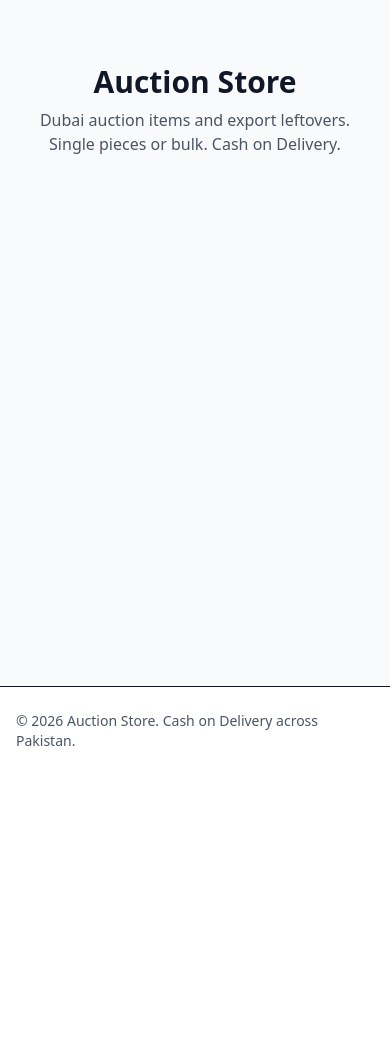
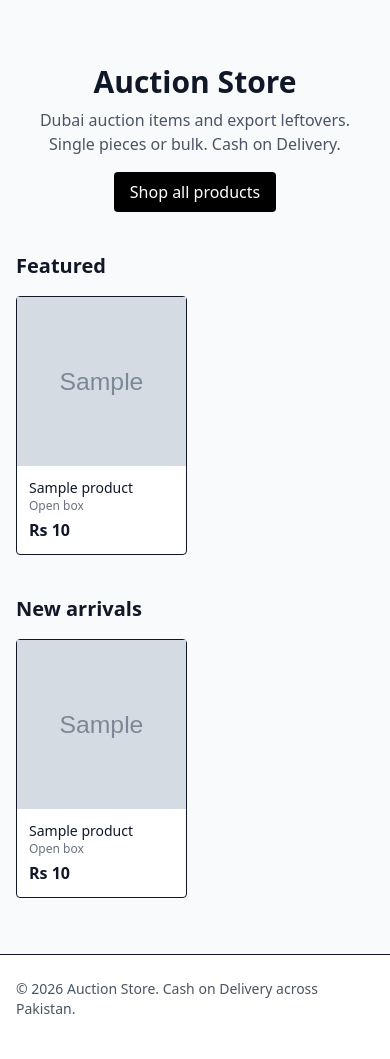
Before and after one commit to Thireb/auction-store, a Django app: page / in a window 390 px wide. Shown: the part 53-1112 px from the top of the page. Before the commit the page ends 799 px from the top, so only its background shows below. Run offline with Django 5.2, Linux system fonts and the light colour scheme; tables that the repository leaves empty hold one stand-in row (values such as "Sample post"); grey boxes marked "Sample" are stand-in pictures; some libraries are stand-ins or nearby versions.

Commit message:
Add product list, category and product pages
Co-Authored-By: Claude Opus 5.5 <noreply@anthropic.com>
Claude-Session: https://claude.ai/code/session_012tAWxyUEANiVhZb2W1V5sd

```diff
--- /dev/null
+++ b/apps/catalog/context_processors.py
@@ -0,0 +1,10 @@
+from .models import Category
+
+
+def nav_categories(request):
+    """Top-level categories for the site menu. Lazy, so pages that do not show it pay nothing."""
+    return {
+        "nav_categories": Category.objects.filter(parent__isnull=True, is_active=True).only(
+            "name", "slug"
+        )
+    }
--- /dev/null
+++ b/apps/catalog/templates/catalog/partials/breadcrumbs.html
@@ -0,0 +1,4 @@
+<nav class="text-sm text-gray-500 mb-4">
+  <a href="{% url 'catalog:product_list' %}">All products</a>
+  {% for crumb in breadcrumbs %} / <a href="{{ crumb.get_absolute_url }}">{{ crumb.name }}</a>{% endfor %}
+</nav>
--- /dev/null
+++ b/apps/catalog/templates/catalog/partials/product_card.html
@@ -0,0 +1,14 @@
+{% load money %}
+<a href="{{ product.get_absolute_url }}" class="block bg-white rounded border hover:shadow">
+  <div class="aspect-square bg-gray-100 flex items-center justify-center overflow-hidden">
+    {% with image=product.main_image %}
+      {% if image %}<img src="{{ image.image.url }}" alt="{{ image.alt_text|default:product.title }}" class="object-cover w-full h-full" loading="lazy">
+      {% else %}<span class="text-gray-400 text-sm">No image</span>{% endif %}
+    {% endwith %}
+  </div>
+  <div class="p-3">
+    <p class="text-sm font-medium line-clamp-2">{{ product.title }}</p>
+    <p class="text-xs text-gray-500">{{ product.get_condition_display }}</p>
+    {% if product.min_price is not None %}<p class="mt-1 font-semibold">{% if product.active_variants|length > 1 %}From {% endif %}{{ product.min_price|rupees }}</p>{% endif %}
+  </div>
+</a>
--- /dev/null
+++ b/apps/catalog/urls.py
@@ -0,0 +1,11 @@
+from django.urls import path
+
+from . import views
+
+app_name = "catalog"
+
+urlpatterns = [
+    path("products/", views.product_list, name="product_list"),
+    path("c/<slug:slug>/", views.category_detail, name="category"),
+    path("p/<slug:slug>/", views.product_detail, name="product"),
+]
--- /dev/null
+++ b/apps/catalog/views.py
@@ -0,0 +1,62 @@
+from django.core.paginator import Paginator
+from django.db.models import Prefetch
+from django.shortcuts import get_object_or_404, render
+
+from .models import Category, Product, ProductImage, Variant
+
+PAGE_SIZE = 24
+
+
+def product_queryset():
+    return (
+        Product.objects.visible()
+        .select_related("category", "brand")
+        .prefetch_related(
+            Prefetch("variants", queryset=Variant.objects.filter(is_active=True)),
+            Prefetch("images", queryset=ProductImage.objects.order_by("sort_order", "pk")),
+        )
+    )
+
+
+def _render_list(request, products, context):
+    page = Paginator(products, PAGE_SIZE).get_page(request.GET.get("page"))
+    context.update({"page_obj": page, "products": page.object_list})
+    return render(request, "catalog/product_list.html", context)
+
+
+def product_list(request):
+    return _render_list(request, product_queryset(), {"title": "All products"})
+
+
+def category_detail(request, slug):
+    category = get_object_or_404(Category, slug=slug, is_active=True)
+    products = product_queryset().filter(category_id__in=category.descendant_ids())
+    context = {
+        "title": category.name,
+        "category": category,
+        "breadcrumbs": category.ancestors(),
+        "subcategories": category.children.filter(is_active=True),
+    }
+    return _render_list(request, products, context)
+
+
+def product_detail(request, slug):
+    product = get_object_or_404(product_queryset(), slug=slug)
+    variants = product.active_variants()
+    context = {
+        "product": product,
+        "variants": variants,
+        "variant_data": [
+            {
+                "id": v.pk,
+                "name": v.name,
+                "price": int(v.price),
+                "compare": int(v.compare_at_price) if v.compare_at_price else None,
+            }
+            for v in variants
+        ],
+        "images": list(product.images.all()),
+        "attributes": product.attribute_values(),
+        "breadcrumbs": product.category.ancestors(include_self=True),
+    }
+    return render(request, "catalog/product_detail.html", context)
--- a/apps/core/templates/core/home.html
+++ b/apps/core/templates/core/home.html
@@ -4,5 +4,20 @@
   <section class="py-10 text-center">
     <h1 class="text-3xl font-bold">{{ STORE_NAME }}</h1>
     <p class="mt-2 text-gray-600">Dubai auction items and export leftovers. Single pieces or bulk. Cash on Delivery.</p>
+    <a href="{% url 'catalog:product_list' %}" class="inline-block mt-4 px-4 py-2 rounded bg-black text-white">Shop all products</a>
   </section>
+
+  {% if featured %}
+    <h2 class="text-xl font-bold">Featured</h2>
+    <div class="mt-4 grid grid-cols-2 md:grid-cols-4 gap-4">
+      {% for product in featured %}{% include "catalog/partials/product_card.html" %}{% endfor %}
+    </div>
+  {% endif %}
+
+  {% if latest %}
+    <h2 class="mt-10 text-xl font-bold">New arrivals</h2>
+    <div class="mt-4 grid grid-cols-2 md:grid-cols-4 gap-4">
+      {% for product in latest %}{% include "catalog/partials/product_card.html" %}{% endfor %}
+    </div>
+  {% endif %}
 {% endblock %}
--- a/apps/core/views.py
+++ b/apps/core/views.py
@@ -3,9 +3,15 @@ from django.http import JsonResponse
 from django.shortcuts import render
 from django.views.decorators.cache import never_cache
 
+from apps.catalog.views import product_queryset
+
 
 def home(request):
-    return render(request, "core/home.html")
+    context = {
+        "featured": product_queryset().filter(is_featured=True)[:8],
+        "latest": product_queryset()[:8],
+    }
+    return render(request, "core/home.html", context)
 
 
 @never_cache
--- a/config/settings/base.py
+++ b/config/settings/base.py
@@ -59,6 +59,7 @@ TEMPLATES = [
                 "django.contrib.auth.context_processors.auth",
                 "django.contrib.messages.context_processors.messages",
                 "apps.core.context_processors.store",
+                "apps.catalog.context_processors.nav_categories",
             ],
         },
     },
--- a/config/urls.py
+++ b/config/urls.py
@@ -10,6 +10,7 @@ admin.site.index_title = "Back office"
 urlpatterns = [
     path(settings.ADMIN_URL, admin.site.urls),
     path("", include("apps.core.urls")),
+    path("", include("apps.catalog.urls")),
 ]
 
 if settings.DEBUG:
--- a/templates/partials/header.html
+++ b/templates/partials/header.html
@@ -2,7 +2,8 @@
   <div class="max-w-6xl mx-auto px-4 py-3 flex items-center gap-4">
     <a href="{% url 'core:home' %}" class="font-bold text-lg">{{ STORE_NAME }}</a>
     <nav class="hidden sm:flex gap-4 text-sm" id="main-nav">
-      {% block nav %}{% endblock %}
+      <a href="{% url 'catalog:product_list' %}">All products</a>
+      {% for cat in nav_categories %}<a href="{{ cat.get_absolute_url }}">{{ cat.name }}</a>{% endfor %}
     </nav>
     <div class="ml-auto flex items-center gap-4 text-sm">
       <a href="#" id="cart-link" class="font-medium">
@@ -11,5 +12,8 @@
       <button type="button" class="sm:hidden" @click="open = !open" aria-label="Menu">&#9776;</button>
     </div>
   </div>
-  <nav class="sm:hidden px-4 pb-3 text-sm flex flex-col gap-2" x-show="open" x-cloak></nav>
+  <nav class="sm:hidden px-4 pb-3 text-sm flex flex-col gap-2" x-show="open" x-cloak>
+    <a href="{% url 'catalog:product_list' %}">All products</a>
+    {% for cat in nav_categories %}<a href="{{ cat.get_absolute_url }}">{{ cat.name }}</a>{% endfor %}
+  </nav>
 </header>
```
Also changed, not shown: apps/catalog/templates/catalog/partials/pagination.html (added, +7 -0 lines), apps/catalog/templates/catalog/product_detail.html (added, +70 -0 lines), apps/catalog/templates/catalog/product_list.html (added, +23 -0 lines), apps/catalog/tests/test_views.py (added, +67 -0 lines).
